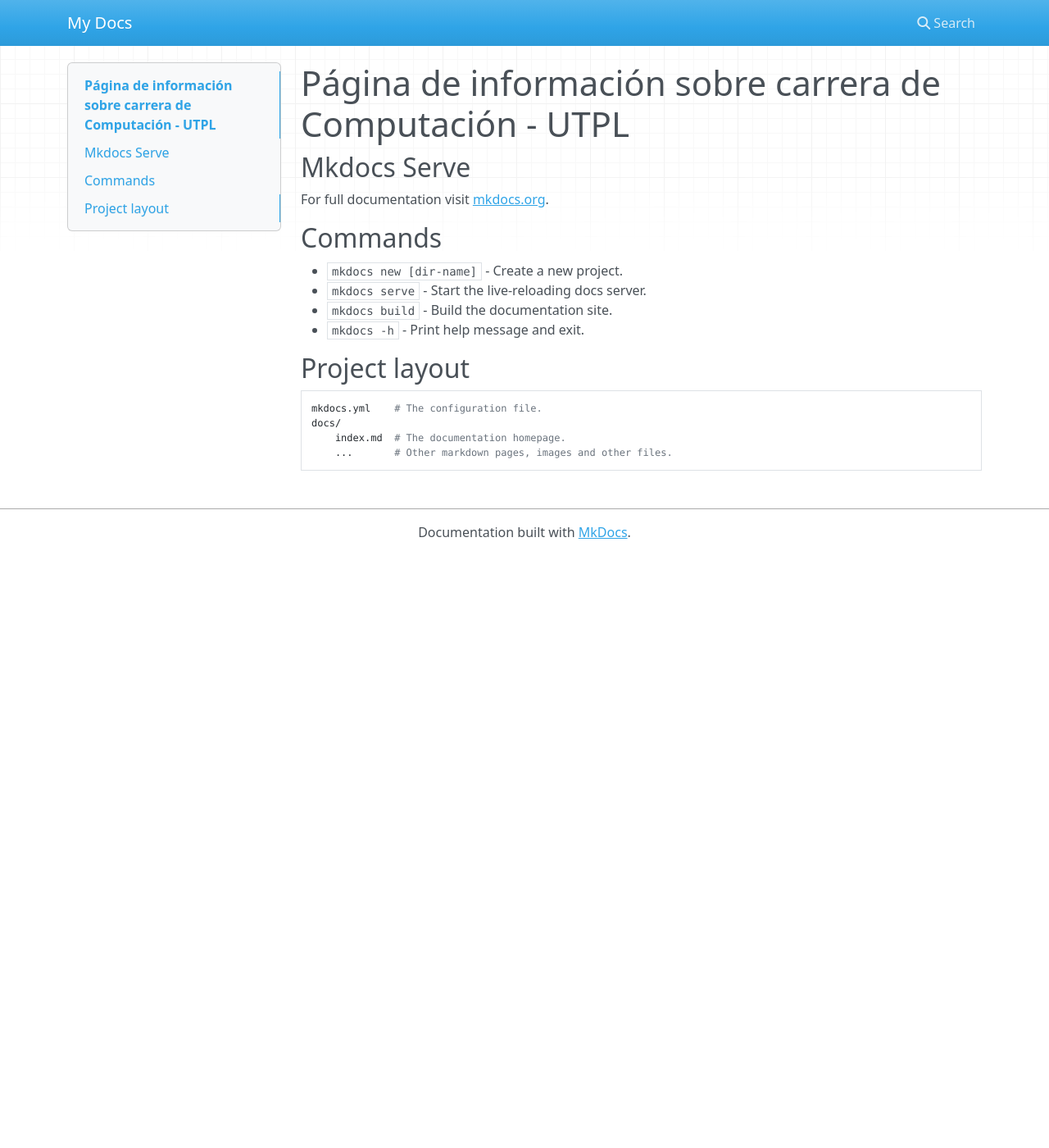
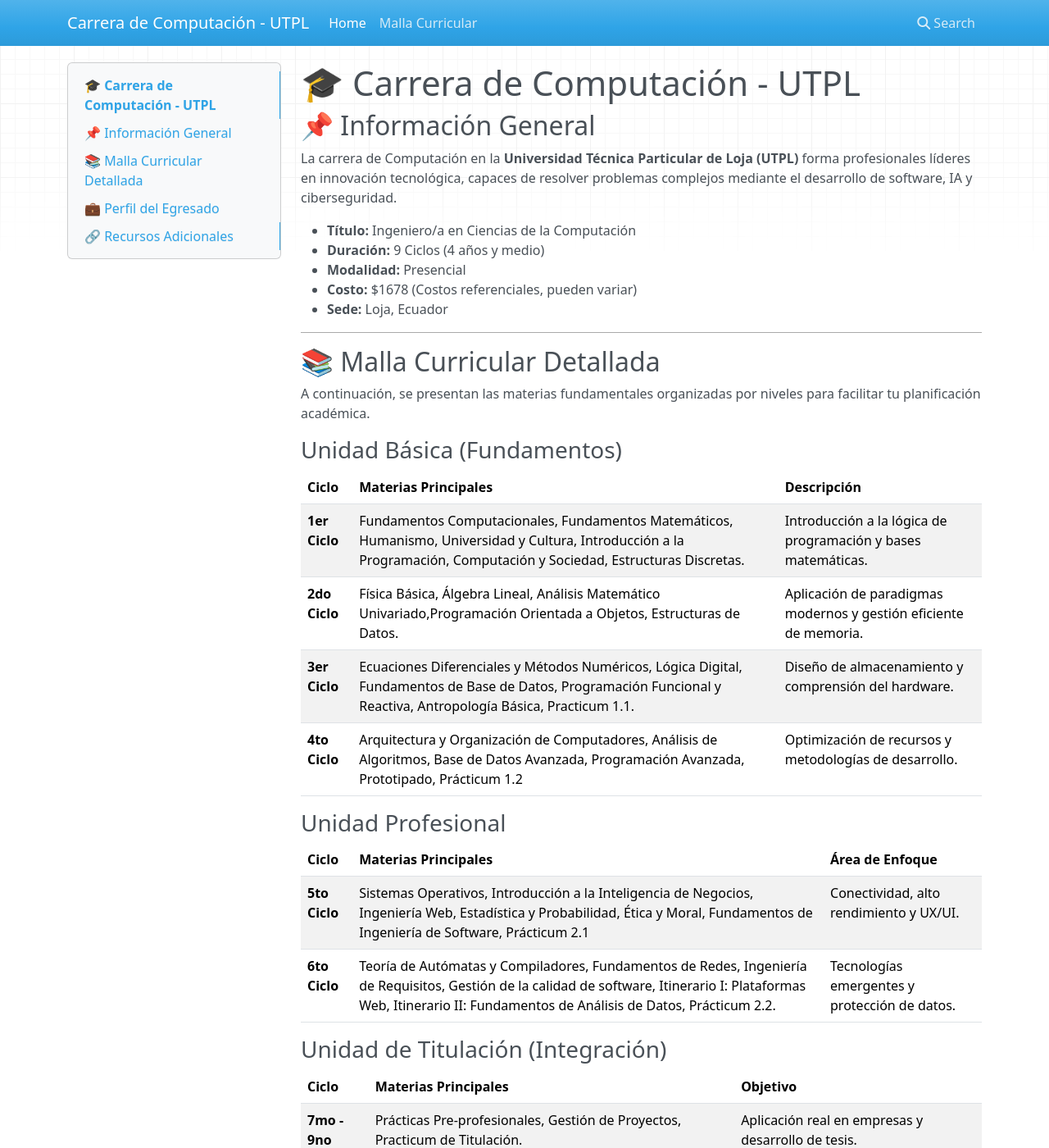
Before and after one commit to By-Alvarez06/utpl-computacion, an MkDocs documentation site: the page built from docs/index.md, in a window 1280 px wide and 1400 px high. Shown: the whole window at 82% size. Built offline with MkDocs 1.6.1, drawn with Linux system fonts in a browser that asks for light colours; nearby versions of some CDN libraries; some of the changed text lies outside the part shown.

Commit message:
update: Actualización de info en index.md sobre la carrera

```diff
--- a/docs/index.md
+++ b/docs/index.md
@@ -1,18 +1,53 @@
-# Página de información sobre carrera de Computación - UTPL
-## Mkdocs Serve
+# 🎓 Carrera de Computación - UTPL
 
-For full documentation visit [mkdocs.org](https://www.mkdocs.org).
+## 📌 Información General
+La carrera de Computación en la **Universidad Técnica Particular de Loja (UTPL)** forma profesionales líderes en innovación tecnológica, capaces de resolver problemas complejos mediante el desarrollo de software, IA y ciberseguridad.
 
-## Commands
+* **Título:** Ingeniero/a en Ciencias de la Computación
+* **Duración:** 9 Ciclos (4 años y medio)
+* **Modalidad:** Presencial
+* **Costo:** $1678 (Costos referenciales, pueden variar)
+* **Sede:** Loja, Ecuador
 
-* `mkdocs new [dir-name]` - Create a new project.
-* `mkdocs serve` - Start the live-reloading docs server.
-* `mkdocs build` - Build the documentation site.
-* `mkdocs -h` - Print help message and exit.
+---
 
-## Project layout
+## 📚 Malla Curricular Detallada
 
-    mkdocs.yml    # The configuration file.
-    docs/
-        index.md  # The documentation homepage.
-        ...       # Other markdown pages, images and other files.
+A continuación, se presentan las materias fundamentales organizadas por niveles para facilitar tu planificación académica.
+
+### **Unidad Básica (Fundamentos)**
+| Ciclo | Materias Principales | Descripción |
+| :--- | :--- | :--- |
+| **1er Ciclo** | Fundamentos Computacionales, Fundamentos Matemáticos, Humanismo, Universidad y Cultura, Introducción a la Programación, Computación y Sociedad, Estructuras Discretas.| Introducción a la lógica de programación y bases matemáticas. |
+| **2do Ciclo** | Física Básica, Álgebra Lineal, Análisis Matemático Univariado,Programación Orientada a Objetos, Estructuras de Datos. | Aplicación de paradigmas modernos y gestión eficiente de memoria. |
+| **3er Ciclo** | Ecuaciones Diferenciales y Métodos Numéricos, Lógica Digital, Fundamentos de Base de Datos, Programación Funcional y Reactiva, Antropología Básica, Practicum 1.1. | Diseño de almacenamiento y comprensión del hardware. |
+| **4to Ciclo** | Arquitectura y Organización de Computadores, Análisis de Algoritmos, Base de Datos Avanzada, Programación Avanzada, Prototipado, Prácticum 1.2 | Optimización de recursos y metodologías de desarrollo. |
+
+### **Unidad Profesional**
+| Ciclo | Materias Principales | Área de Enfoque |
+| :--- | :--- | :--- |
+| **5to Ciclo** | Sistemas Operativos, Introducción a la Inteligencia de Negocios, Ingeniería Web, Estadística y Probabilidad, Ética y Moral, Fundamentos de Ingeniería de Software, Prácticum 2.1 | Conectividad, alto rendimiento y UX/UI. |
+| **6to Ciclo** | Teoría de Autómatas y  Compiladores, Fundamentos de Redes, Ingeniería de Requisitos, Gestión de la calidad de software, Itinerario I: Plataformas Web, Itinerario II: Fundamentos de Análisis de Datos, Prácticum 2.2. | Tecnologías emergentes y protección de datos. |
+
+### **Unidad de Titulación (Integración)**
+| Ciclo | Materias Principales | Objetivo |
+| :--- | :--- | :--- |
+| **7mo - 9no** | Prácticas Pre-profesionales, Gestión de Proyectos, Practicum de Titulación. | Aplicación real en empresas y desarrollo de tesis. |
+
+---
+
+## 💼 Perfil del Egresado
+Como graduado de la UTPL, estarás capacitado para:
+
+* **Diseñar** arquitecturas de software escalables.
+* **Implementar** modelos de Machine Learning y Ciencia de Datos.
+* **Asegurar** la infraestructura crítica contra ciberataques.
+* **Liderar** equipos multidisciplinarios en entornos de agilidad.
+
+---
+
+## 🔗 Recursos Adicionales
+* [📂 Descargar Brochure Oficial (PDF)](https://www.utpl.edu.ec/carreras/sites/default/files/Computacion%20presencial%20utpl.pdf)
+* [🏛️ Sitio Web UTPL](https://www.utpl.edu.ec)
+
+> **Nota:** Los costos y materias pueden estar sujetos a cambios según las actualizaciones del Consejo de Educación Superior (CES).
--- a/mkdocs.yml
+++ b/mkdocs.yml
@@ -1 +1,5 @@
-site_name: My Docs
+site_name: Carrera de Computación - UTPL
+
+nav:
+  - Home: index.md
+  - Malla Curricular: malla-curricular.md
```
